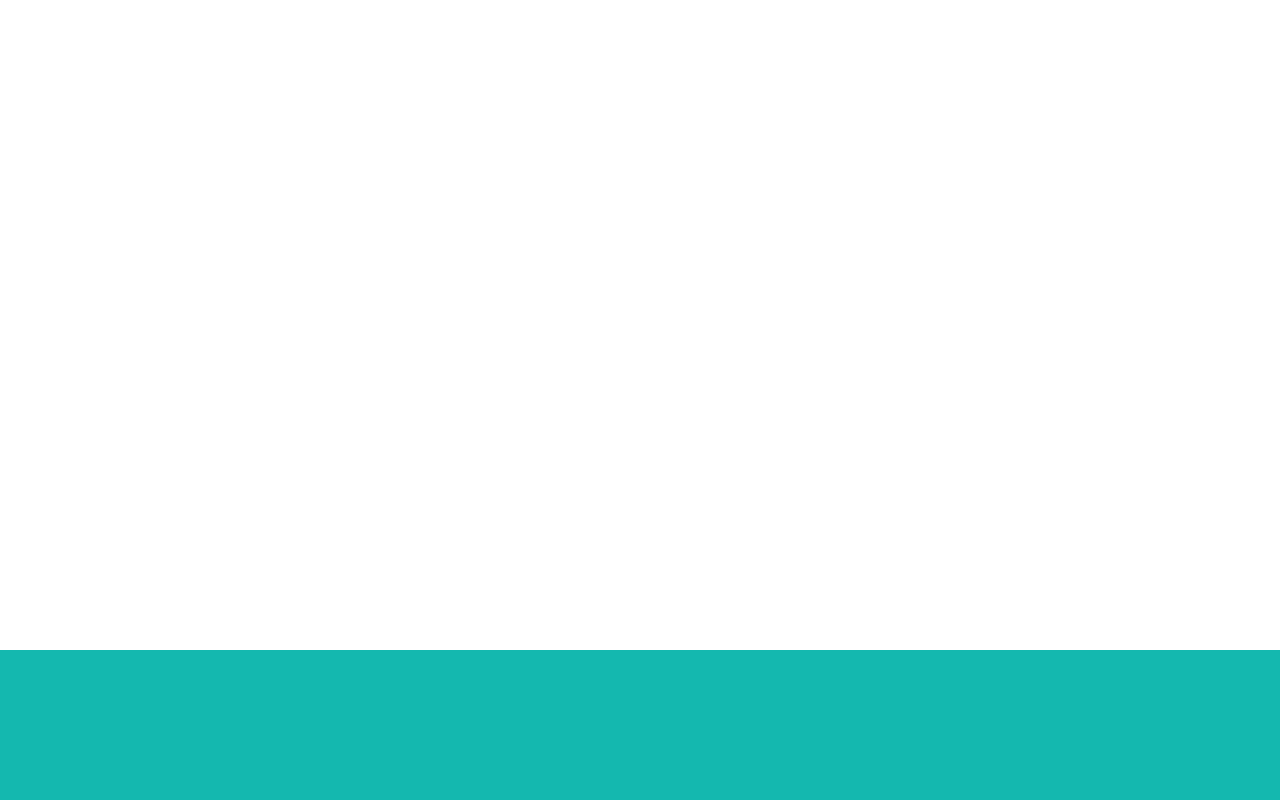
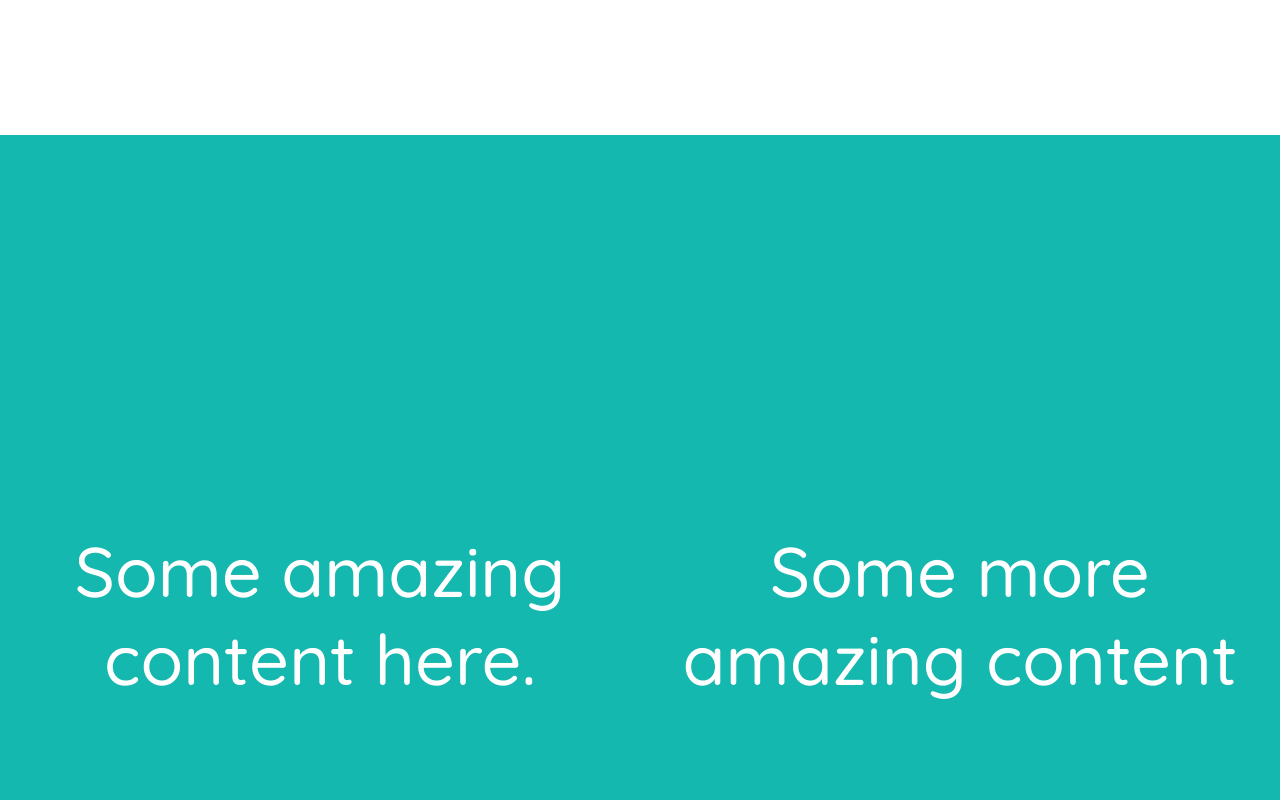
Before and after one commit to Marjan154/marjan-personal-website, a React (Create React App) app: page / in a window 1280 px wide. Shown: the part 660-1460 px from the top of the page. Built offline with nearby package versions, Linux system fonts and the light colour scheme.

Commit message:
flexed content for home page

```diff
--- a/src/components/Home.js
+++ b/src/components/Home.js
@@ -6,12 +6,17 @@ class Home extends Component {
   render() {
     return (
       <div>
-        <div className="homeSection">
+        <div className="landing">
           <div className="intro">
             <h1>Hi, My name is Marjan...</h1>
           </div>
         </div>
-        <div className="homeSection color"></div>
+        <div className="homeSection color">
+          {/* <div className="container"> */}
+          <div className="words slide left">Some amazing content here.</div>
+          <div className="words slide right">Some more amazing content</div>
+          {/* </div> */}
+        </div>
         <div className="homeSection"></div>
         <div className="homeSection bg"></div>
         <div className="homeSection"></div>
--- a/src/styles/home.css
+++ b/src/styles/home.css
@@ -1,8 +1,11 @@
+@import url("https://fonts.googleapis.com/css?family=Quicksand:300,500");
+
 .intro {
   display: inline-flex;
   width: auto;
   height: auto;
   margin: 0 auto;
+  /* padding-top: 25%; */
 }
 .intro h1 {
   z-index: 0;
@@ -15,19 +18,33 @@
   animation: typing 3.5s steps(40, end), blink-caret 0.75s step-end infinite;
 }
 
-/* .home {
-  padding-top: 20%;
-  position: relative;
-} */
-
 .color {
   background-color: #14b8af;
 }
+.words {
+  font-family: "Quicksand", sans-serif;
+  font-size: 70px;
+  color: white;
+  word-wrap: break-word;
+  width: 600px;
+}
+
+.landing {
+  align-items: center;
+  justify-content: space-around;
+  display: flex;
+  flex-flow: row wrap;
+  align-items: center;
+  height: 85vh;
+  width: 100vw;
+}
 
 .homeSection {
-  padding-top: 25%;
-  /* display: flex;
-  align-items: center; */
+  align-items: center;
+  justify-content: space-around;
+  display: flex;
+  flex-flow: row wrap;
+  align-items: center;
   height: 120vh;
   width: 100vw;
 }
```
